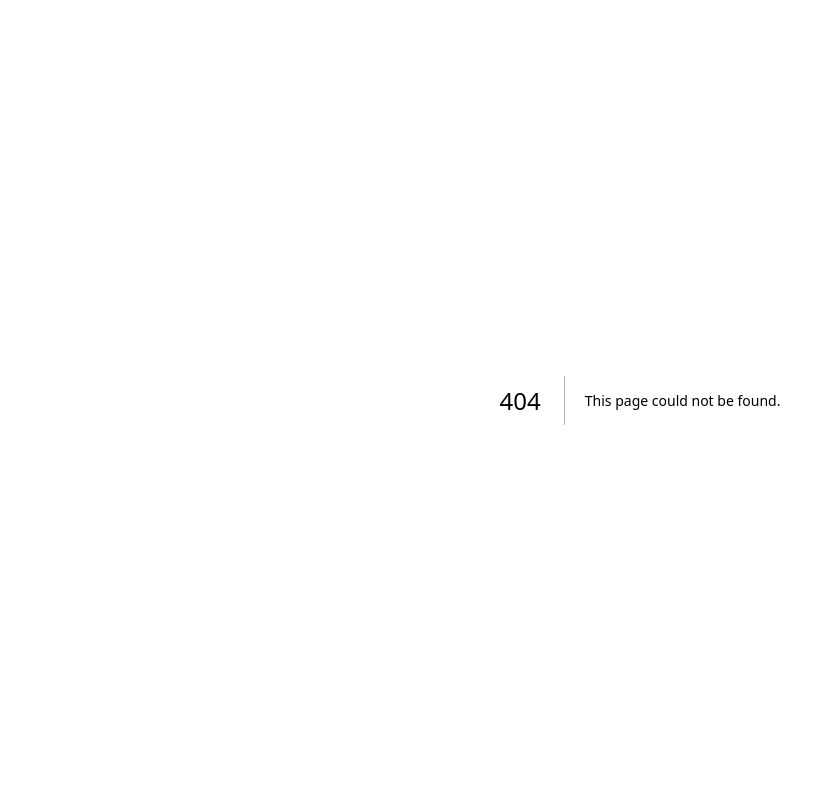
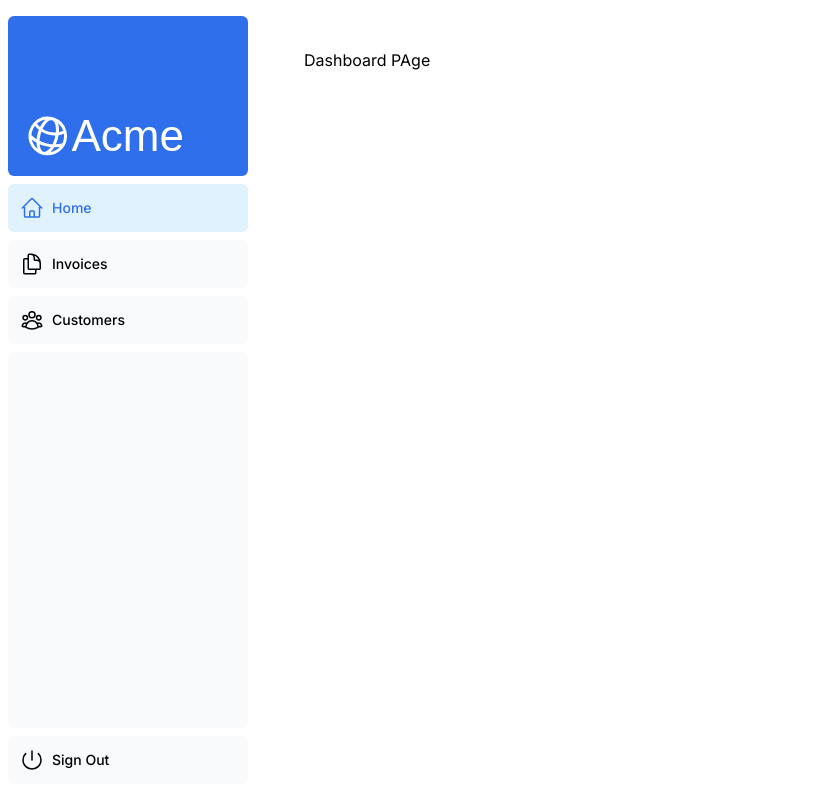
Before and after one commit to iamfelipy/project-learn-nextjs-tutorial-official, a Next.js app: page /dashboard in a window 1280 px wide. Before the commit this address had no page. Shown: the whole page, without its empty margins (0-835 px from the left). Built offline with nearby package versions, Linux system fonts and the light colour scheme; a web font is replaced by a local one.

Commit message:
chapter 5: <link> client component directive hook usePathname()

```diff
--- /dev/null
+++ b/app/dashboard/customers/page.tsx
@@ -0,0 +1,3 @@
+export default function Page() {
+  return <p>Customers Page</p>
+}
--- /dev/null
+++ b/app/dashboard/invoices/page.tsx
@@ -0,0 +1,3 @@
+export default function Page(){
+  return <p>Invoices Page</p>
+}
--- /dev/null
+++ b/app/dashboard/layout.tsx
@@ -0,0 +1,12 @@
+import SideNav from "../ui/dashboard/sidenav";
+
+export default function Layout({children}: { children: React.ReactNode}) {
+  return (
+    <div className="flex h-screen flex-col md:flex-row md:overflow-hidden">
+      <div className="w-full flex-none md:w-64">
+        <SideNav />
+      </div>
+      <div className="flex-grow p-6 md:overflow-y-auto md:p-12">{children}</div>
+    </div>
+  )
+}
--- /dev/null
+++ b/app/dashboard/page.tsx
@@ -0,0 +1,3 @@
+export default function Page() {
+  return <p>Dashboard PAge</p>
+}
--- a/app/ui/dashboard/nav-links.tsx
+++ b/app/ui/dashboard/nav-links.tsx
@@ -1,8 +1,13 @@
+'use client'
+
 import {
   UserGroupIcon,
   HomeIcon,
   DocumentDuplicateIcon,
 } from '@heroicons/react/24/outline';
+import clsx from 'clsx';
+import Link from 'next/link';
+import { usePathname } from 'next/navigation';
 
 // Map of links to display in the side navigation.
 // Depending on the size of the application, this would be stored in a database.
@@ -17,19 +22,22 @@
 ];
 
 export default function NavLinks() {
+  const pathname = usePathname()
   return (
     <>
       {links.map((link) => {
         const LinkIcon = link.icon;
         return (
-          <a
+          <Link
             key={link.name}
             href={link.href}
-            className="flex h-[48px] grow items-center justify-center gap-2 rounded-md bg-gray-50 p-3 text-sm font-medium hover:bg-sky-100 hover:text-blue-600 md:flex-none md:justify-start md:p-2 md:px-3"
+            className={clsx("flex h-[48px] grow items-center justify-center gap-2 rounded-md bg-gray-50 p-3 text-sm font-medium hover:bg-sky-100 hover:text-blue-600 md:flex-none md:justify-start md:p-2 md:px-3",{
+              'bg-sky-100 text-blue-600': pathname === link.href
+            })}
           >
             <LinkIcon className="w-6" />
             <p className="hidden md:block">{link.name}</p>
-          </a>
+          </Link>
         );
       })}
     </>
```
